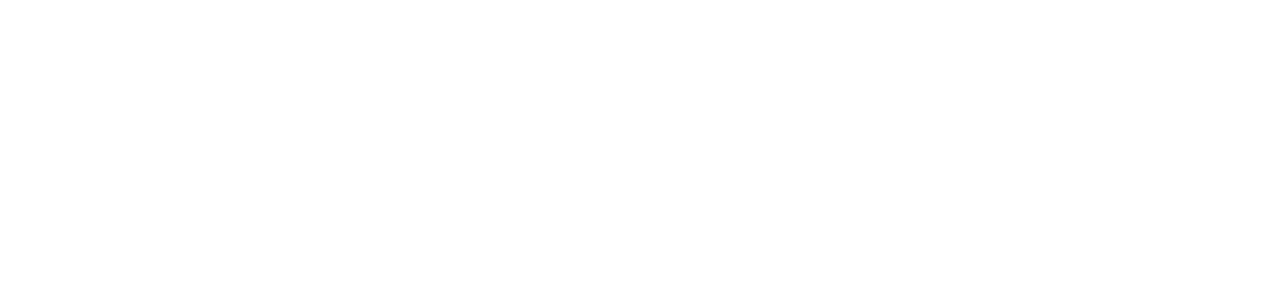
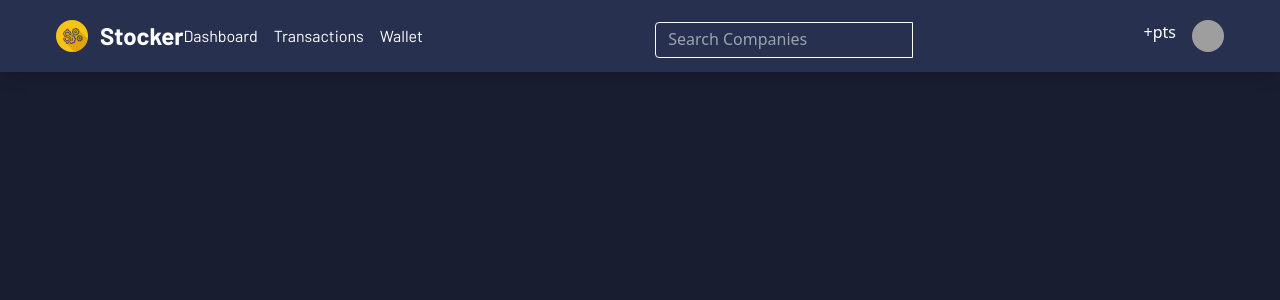
Before and after one commit to ranaagamaall/stock-market, a React (Create React App) app: page /home in a window 1280 px wide. Before the commit this address had no page. Shown: the top 300 px of the page. Built offline with nearby package versions, Linux system fonts and the light colour scheme; grey boxes are pictures that could not be loaded.

Commit message:
home nav

```diff
--- a/src/App.js
+++ b/src/App.js
@@ -1,5 +1,6 @@
 import { Routes, Route, BrowserRouter } from "react-router-dom";
 import Admin from "./pages/admin/AdminPage";
+import Investor from "./pages/investor/InvestorPage";
 
 function App() {
   return (
@@ -7,6 +8,8 @@
       <BrowserRouter>
       <Routes>
         <Route path="/admin/*" element={<Admin/>} />
+        <Route path="/home/*" element={<Investor/>} />
+
       </Routes>
       </BrowserRouter>
     </div>
--- /dev/null
+++ b/src/assets/data/investor/NavData.js
@@ -0,0 +1,16 @@
+const data = [
+    {
+        title: "Dashboard",
+        link: "/dashboard",
+    },
+    {
+        title: "transactions",
+        link: "/transactions",
+    },
+    {
+        title: "wallet",
+        link: "/wallet",
+    }
+]
+
+export default data;
--- a/src/layouts/AdminSideBar/SideBar.js
+++ b/src/layouts/AdminSideBar/SideBar.js
@@ -9,7 +9,7 @@
   return (
     <div className="flex flex-col w-full h-full min-h-screen py-12 shadow-lg bg-secondary">
       <div className="min-w-[50%] flex items-center gap-4 mx-auto">
-        <NavLink to="/">
+        <NavLink to="/admin/">
           <h2 className="font-main font-bold text-[2rem] leading-8 flex gap-5 items-center ">
             <img src={brand} alt="brand" className="w-[2.5rem]"
             />
--- /dev/null
+++ b/src/layouts/HomeNavbar/HomeNavbar.js
@@ -0,0 +1,54 @@
+import React from "react";
+import { NavLink } from "react-router-dom";
+import data from "../../assets/data/investor/NavData";
+import brand from "../../assets/icons/brand.svg";
+
+function HomeNavbar(props) {
+  const pic = "https://source.unsplash.com/random/200x200";
+
+  return (
+    <div className="flex w-full shadow-lg bg-secondary px-14">
+      <div className="w-full flex justify-between items-center ">
+        <NavLink to="/admin/">
+          <h2 className="font-main font-bold text-[1.5rem] leading-8 flex gap-3 items-center ">
+            <img src={brand} alt="brand" className="w-[2rem]" />
+            Stocker
+          </h2>
+        </NavLink>
+        <ul className="flex gap-4 items-center">
+          {data.map((item, index) => (
+            <li key={index}>
+              <NavLink
+                to={item.link}
+                className={({ isActive }) =>
+                  [
+                    "text-[1rem] font-main relative cursor-pointer flex gap-4 items-center my-6 capitalize",
+                    isActive
+                      ? "font-bold after:content-[''] after:w-2 after:h-[100%] after:bg-text after:absolute  after:left-[-3rem] after:rounded-r-[0.5rem]"
+                      : "",
+                  ].join(" ")
+                }
+              >
+                {item.title}
+              </NavLink>
+            </li>
+          ))}
+        </ul>
+        <div class="relative mt-2 w-[16rem] mx-auto flex flex-wrap items-stretch">
+          <input
+            type="search"
+            class="relative m-0 -mr-0.5 block min-w-0 flex-auto rounded-l border border-solid border-text bg-transparent bg-clip-padding px-3 py-[0.25rem] text-base font-normal leading-[1.6] text-text outline-none transition duration-200 ease-in-out focus:z-[3] focus:border-primary focus:text-text focus:shadow-[inset_0_0_0_1px_rgb(59,113,202)] focus:outline-none"
+            placeholder="Search Companies"
+            onChange={(e) => {}}
+          />
+        </div>
+        <div className="flex gap-4">
+          <h4>+pts</h4>
+          <img src={pic} alt="profilepic" className="rounded-full w-[2rem]" />
+        </div>
+      </div>
+    </div>
+  );
+}
+
+export default HomeNavbar;
--- /dev/null
+++ b/src/pages/investor/InvestorPage.js
@@ -0,0 +1,20 @@
+// import { useState } from 'react'
+import { Routes, Route } from "react-router-dom";
+import HomeNavbar from "../../layouts/HomeNavbar/HomeNavbar";
+
+function Investor() {
+  return (
+    <div className="bg-primary min-w-[80vw] min-h-[100vh] text-text flex">
+      <div className="w-full">
+      <HomeNavbar/>
+        <main className="w-[80%] flex flex-col justify-evenly p-8 gap-4">
+          <Routes>
+
+          </Routes>
+        </main>
+      </div>
+    </div>
+  );
+}
+
+export default Investor;
```
